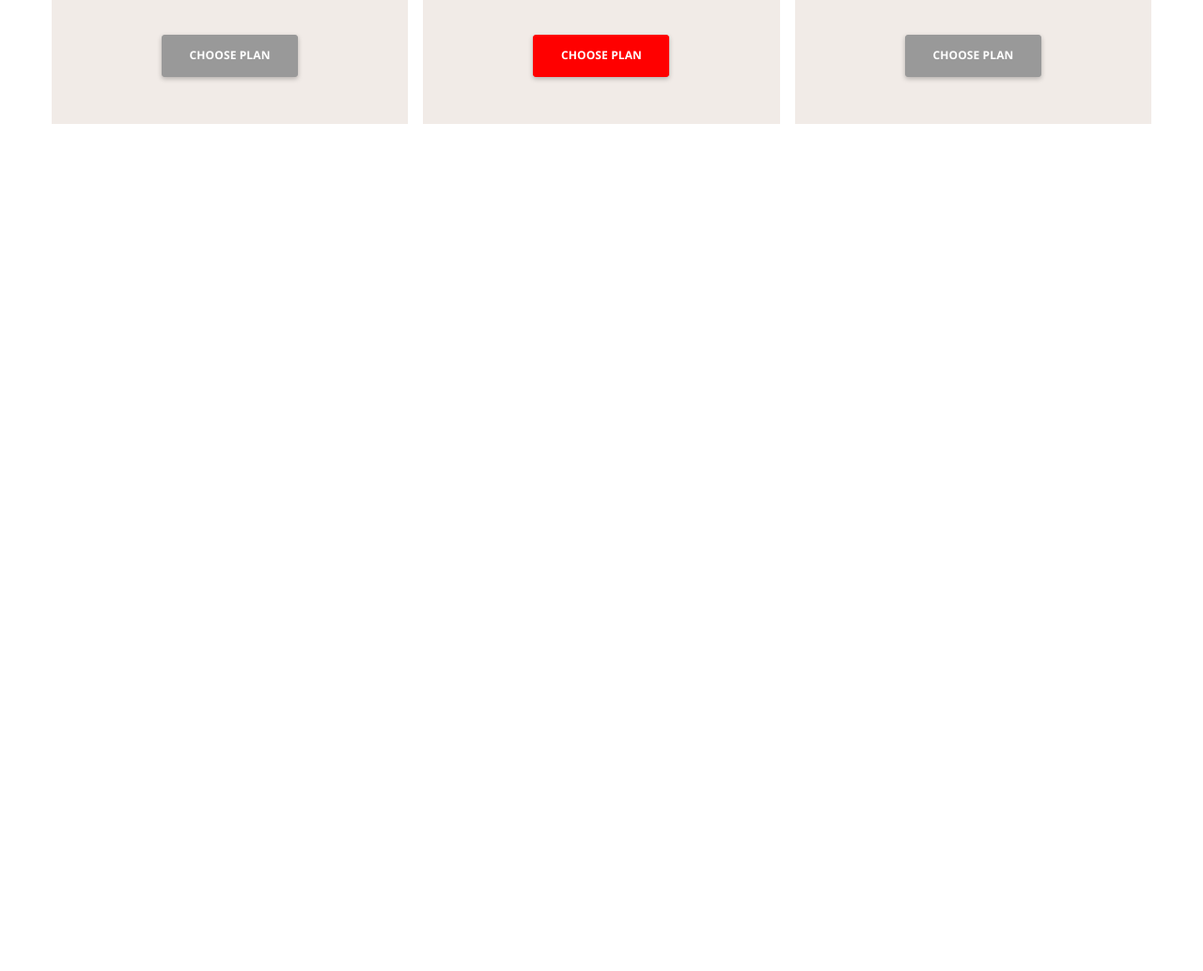
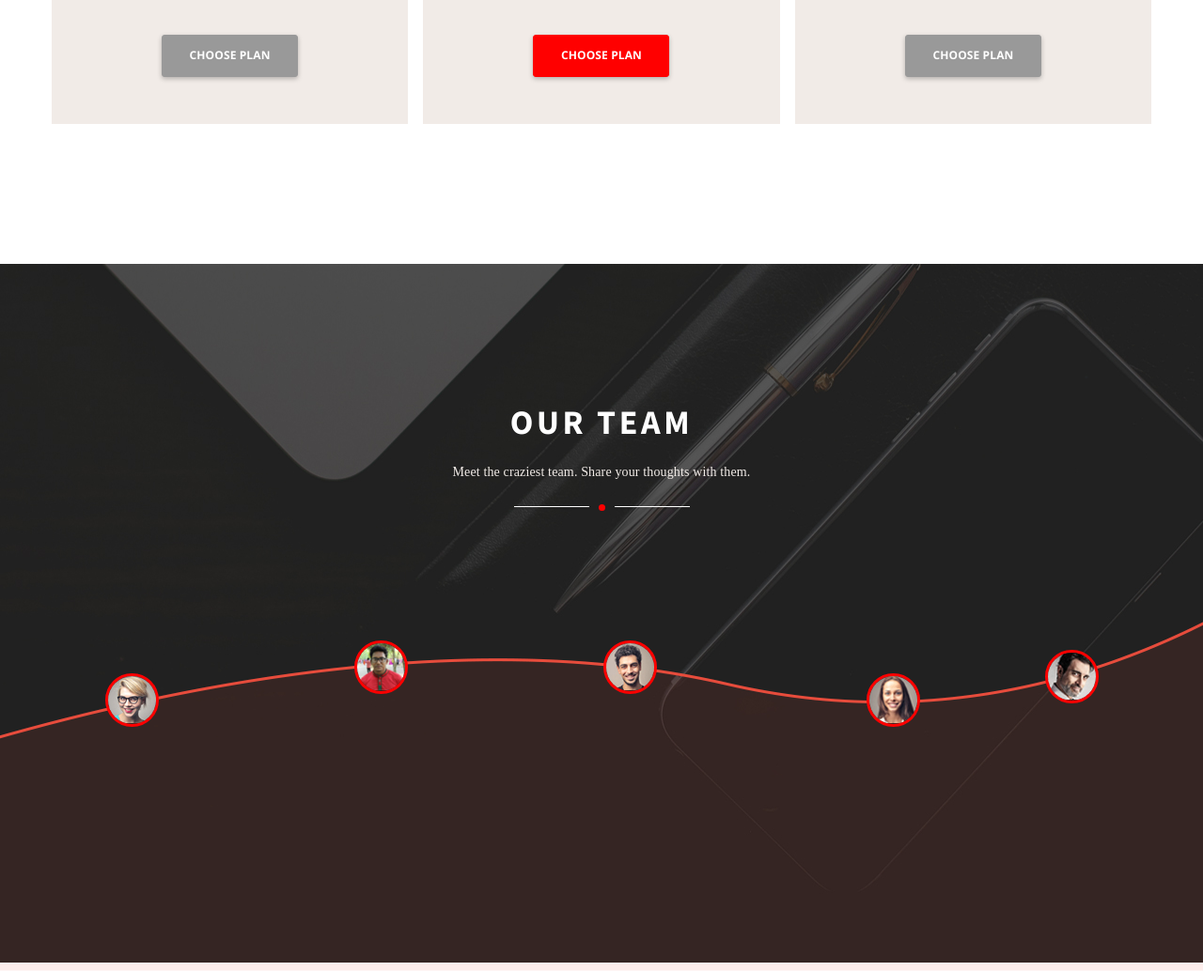
Before and after one commit to VitalGol/Bino, a website: page index.html in a window 1280 px wide. Shown: the part 6291-7325 px from the top of the page at 94% size. Before the commit the page ends 6563 px from the top, so only its background shows below. Drawn offline with nearby package versions, Linux system fonts and the light colour scheme; files that its build step writes are made by us from their sources; files whose address does not match are found by name.

Commit message:
add section team

```diff
--- a/index.html
+++ b/index.html
@@ -374,6 +374,62 @@
           </div>
         </div>
       </section>
+      <section class="team">
+        <div class="team__wrap wrap">
+          <p class="team__title">OUR TEAM</p>
+          <p>Meet the craziest team. Share your thoughts with them.</p>
+          <div class="team__devider devider">
+            <p></p>
+          </div>
+          <div class="team__element">
+            <div class="team__man">
+              <div class="team__img">
+                <img src="../img/team.jpg" alt="" />
+              </div>
+              <div class="team__info">
+                <p>Kazi Erfan</p>
+                <p>UI/UX Designer</p>
+              </div>
+            </div>
+            <div class="team__man">
+              <div class="team__img">
+                <img src="../img/team2.jpg" alt="" />
+              </div>
+              <div class="team__info">
+                <p>Kazi Erfan</p>
+                <p>UI/UX Designer</p>
+              </div>
+            </div>
+            <div class="team__man">
+              <div class="team__img">
+                <img src="../img/team3.jpg" alt="" />
+              </div>
+              <div class="team__info">
+                <p>Kazi Erfan</p>
+                <p>UI/UX Designer</p>
+              </div>
+            </div>
+            <div class="team__man">
+              <div class="team__img">
+                <img src="../img/team4.jpg" alt="" />
+              </div>
+              <div class="team__info">
+                <p>Kazi Erfan</p>
+                <p>UI/UX Designer</p>
+              </div>
+            </div>
+            <div class="team__man">
+              <div class="team__img">
+                <img src="../img/team5.jpg" alt="" />
+              </div>
+              <div class="team__info">
+                <p>Kazi Erfan</p>
+                <p>UI/UX Designer</p>
+              </div>
+            </div>
+          </div>
+        </div>
+      </section>
     </div>
   </body>
 </html>
--- a/scss/blocks/price.scss
+++ b/scss/blocks/price.scss
@@ -1,6 +1,5 @@
 .price {
   margin: 140px 0;
-
   p {
     font-family: "Opens Sans";
     font-size: 14px;
@@ -10,11 +9,9 @@
     margin: 20px 0;
     color: $gray;
   }
-
   .price__devider {
     @include devider($advantages-gray);
   }
-
   .price__title {
     font-family: "Source Sans Pro";
     font-size: 36px;
@@ -23,24 +20,20 @@
     font-weight: 700;
     text-transform: uppercase;
   }
-
   .price__block {
     display: flex;
     justify-content: space-between;
     flex-wrap: wrap;
     margin-top: 40px;
   }
-
   .price__element {
     flex-basis: 32.4%;
     margin-top: 20px;
     background-color: $white-gray;
-
     &:hover {
       .price__top {
         background-color: $red;
       }
-
       .price__bottom {
         .price__number {
           p {
@@ -49,13 +42,11 @@
         }
       }
     }
-
     .price__top {
       background-color: $advantages-gray;
       padding-bottom: 90px;
-			transition-duration: .5s;
+      transition-duration: 0.5s;
       transition-property: background-color;
-
       .price__name {
         font-size: 24px;
         font-weight: 600;
@@ -66,18 +57,15 @@
         padding: 40px 0;
       }
     }
-
     .price__bottom {
       padding-bottom: 20px;
-
       .price__number {
         width: 153px;
         background-color: $white;
-				border: 1px solid rgba(244, 245, 249, .45);
+        border: 1px solid rgba(244, 245, 249, 0.45);
         border-radius: 50%;
         margin: -86px auto 0;
         padding: 46px 0;
-
         p {
           font-family: "Source Sans Pro";
           font-size: 39px;
@@ -85,9 +73,8 @@
           line-height: 40px;
           margin: 0;
           color: $advantages-gray;
-					transition-duration: .5s;
+          transition-duration: 0.5s;
           transition-property: color;
-
           span {
             display: block;
             font-size: 13px;
@@ -96,11 +83,9 @@
           }
         }
       }
-
       .price__list {
         text-align: center;
         margin: 40px 0;
-
         li {
           font-size: 14px;
           line-height: 20px;
@@ -109,7 +94,6 @@
           color: $advantages-gray;
         }
       }
-
       .price__btn {
         @include btn($advantages-gray) {
           width: 145px;
@@ -125,21 +109,16 @@
       }
     }
   }
-
   .price__element--red {
-
     .price__top {
       background-color: $red;
     }
-
     .price__bottom {
-
       .price__number {
         p {
           color: $red;
         }
       }
-
       .price__btn {
         background-color: $red;
         border-color: $red;
@@ -159,7 +138,6 @@
     .price__block {
       justify-content: center;
     }
-
     .price__element {
       flex-basis: 45%;
       margin: 20px 2.5%;
@@ -169,7 +147,6 @@
 
 @media (max-width: 580px) {
   .price {
-
     .price__element {
       flex-basis: 100%;
       margin: 15px 0;
--- /dev/null
+++ b/scss/blocks/team.scss
@@ -0,0 +1,136 @@
+.team {
+  margin-top: 140px;
+  padding: 140px 0 470px;
+  background: url("../img/team-line.png") center bottom no-repeat, url("../img/team-bg.jpg") center no-repeat;
+  .team__wrap {
+    position: relative;
+  }
+  p {
+    font-family: "Opens Sans";
+    font-size: 14px;
+    line-height: 29px;
+    letter-spacing: 0.14px;
+    text-align: center;
+    margin: 20px 0;
+    color: $white-gray;
+  }
+  .team__devider {
+    @include devider($white);
+  }
+  .team__title {
+    color: $white;
+    font-family: "Source Sans Pro";
+    font-size: 36px;
+    line-height: 36px;
+    letter-spacing: 3.6px;
+    font-weight: 700;
+    text-transform: uppercase;
+  }
+  .team__man {
+    position: absolute;
+    width: 200px;
+    &:hover {
+      &::after {
+        opacity: 1;
+      }
+      .team__img {
+        transform: scale(1.3);
+        &::after {
+          opacity: 1;
+        }
+      }
+      .team__info {
+        opacity: 1;
+        z-index: 1;
+      }
+    }
+    &::after {
+      content: "";
+      width: 1px;
+      height: 50px;
+      display: block;
+      background-color: $white;
+      position: absolute;
+      left: 50%;
+      bottom: -50px;
+      transform: translate(-50%);
+      opacity: 0;
+      transition-duration: 0.5s;
+      transition-property: opacity;
+    }
+    &:nth-of-type(1) {
+      left: 0;
+      bottom: -230px;
+    }
+    &:nth-of-type(2) {
+      left: 265px;
+      bottom: -195px;
+    }
+    &:nth-of-type(3) {
+      left: 530px;
+      bottom: -195px;
+    }
+    &:nth-of-type(4) {
+      right: 190px;
+      bottom: -230px;
+    }
+    &:nth-of-type(5) {
+      right: 0;
+      bottom: -205px;
+    }
+  }
+  .team__img {
+    width: 51px;
+    height: 51px;
+    border: 3px solid $red;
+    border-radius: 50%;
+    margin: 0 auto;
+    overflow: hidden;
+    transition-duration: 0.5s;
+    transition-property: transform;
+    z-index: 2;
+    position: relative;
+    &::after {
+      display: block;
+      content: "";
+      width: 100%;
+      height: 100%;
+      position: absolute;
+      left: 0;
+      top: 0;
+      border-radius: 50%;
+      background-color: rgba(231, 76, 60, 0.5);
+      opacity: 0;
+      transition-duration: 0.5s;
+      transition-property: opacity;
+    }
+    img {
+      display: block;
+      max-width: 100%;
+    }
+  }
+  .team__info {
+    position: absolute;
+    width: 100%;
+    bottom: -160px;
+    opacity: 0;
+    z-index: -1;
+    transition-duration: 0.5s;
+    transition-property: opacity;
+    p {
+      font-family: "Source Sans Pro";
+      font-style: 14px;
+      line-height: 24px;
+      letter-spacing: 1.4px;
+      margin: 10px 0;
+      &:first-of-type {
+        font-family: "Opens Sans";
+        font-size: 24px;
+        line-height: 24px;
+        letter-spacing: 1.8px;
+        color: $red;
+        font-weight: 600;
+      }
+    }
+  }
+}
--- a/scss/style.scss
+++ b/scss/style.scss
@@ -17,3 +17,4 @@
 @import "blocks/ideas.scss";
 @import "blocks/counts.scss";
 @import "blocks/price.scss";
+@import "blocks/team.scss";
```
Also changed, not shown: build/css/style.css, build/index.html. Lines whose indentation alone changed are shown as unchanged.
